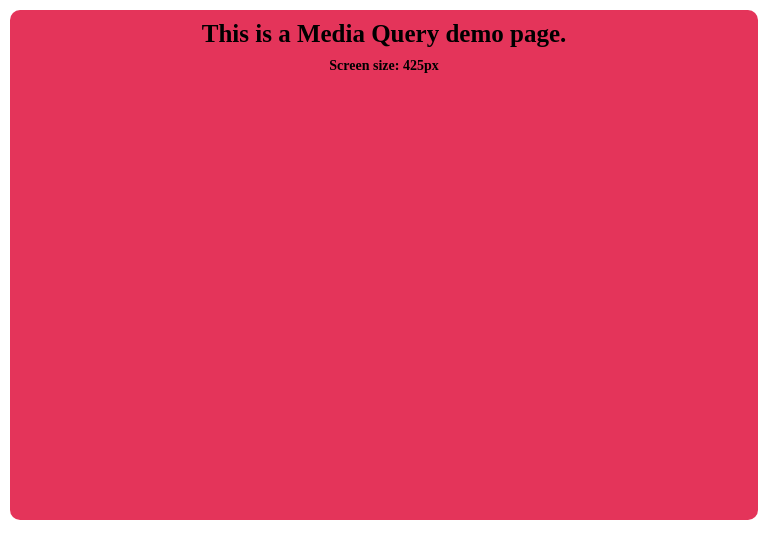
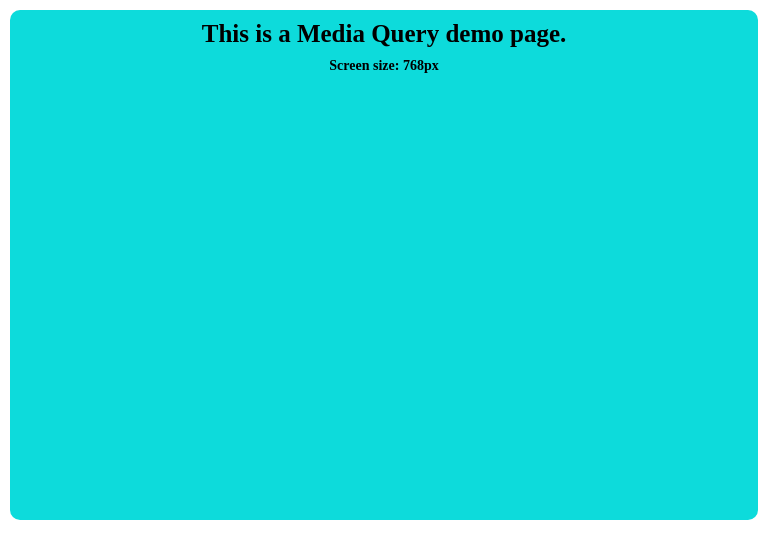
Before and after one commit to kdhananjay352/PWSkills_Assignment_Project, a plain HTML site: page index.html in a window 768 px wide. Drawn offline with Linux system fonts and the light colour scheme.

Commit message:
Media Query Assignment

```diff
--- a/index.html
+++ b/index.html
@@ -67,15 +67,25 @@
         margin: 10px;
         padding-top: 10px;
         } */
-        @media screen and (max-width: 1440px) {
+        /* @media screen and (min-width > 1440px) {
             .container{
                 display: flex;
+            }
+            .box1{
+                background-color: #08f5d5;
+            }
+
+        } */
 
 
+          /* Media query for 2 */
+        @media screen and  (max-width: 1440px)   {
+            .container{
+                display: flex;
             }
             .box1{
                 background-color: #038a2c;
-                width: 1440px;
+                /* width: 1440px; */
             }
             .box1::after{
                 content: "\a Screen size: 1440px";
@@ -83,13 +93,14 @@
                 font-size: 14px;
             }
         }
-        @media screen and (max-width: 1024px) {
+          /* Media query for 3 */
+        @media screen and (max-width: 1024px)  {
             .container{
                 display: flex;
             }
             .box1{
                 background-color: #8b7304;
-                width: 1024px;
+                /* width: 1024px; */
             }
             .box1::after{
                 content: "\a Screen size: 1024px";
@@ -97,13 +108,14 @@
                 font-size: 14px;
             }
         }
-        @media screen and (min-width: 768px) and (max-width: 1024px) {
+          /* Media query for 4 */
+        @media screen and  (max-width: 768px)  {
             .container{
                 display: flex;
             }
             .box1{
                 background-color: #0ddbdb;
-                width: 768px;
+                /* width: 768px; */
             }
             .box1::after{
                 content: "\a Screen size: 768px";
@@ -111,13 +123,14 @@
                 font-size: 14px;
             }
         }
-        @media screen and (min-width: 425px) and (max-width: 768px) {
+        /* Media query for 5 */
+        @media screen and (max-width: 425px)  {
             .container{
                 display: flex;
             }
             .box1{
                 background-color: #df0c3ad5;
-                width: 768px;
+                /* width: 425px; */
             }
             .box1::after{
                 content: "\a Screen size: 425px";
```
